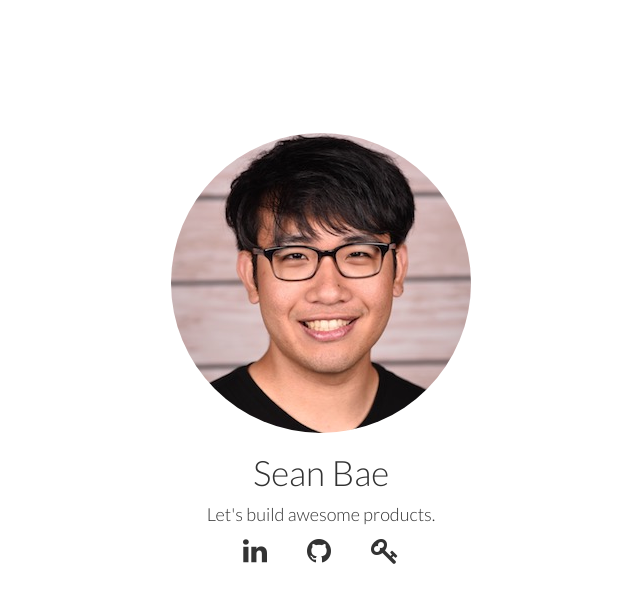
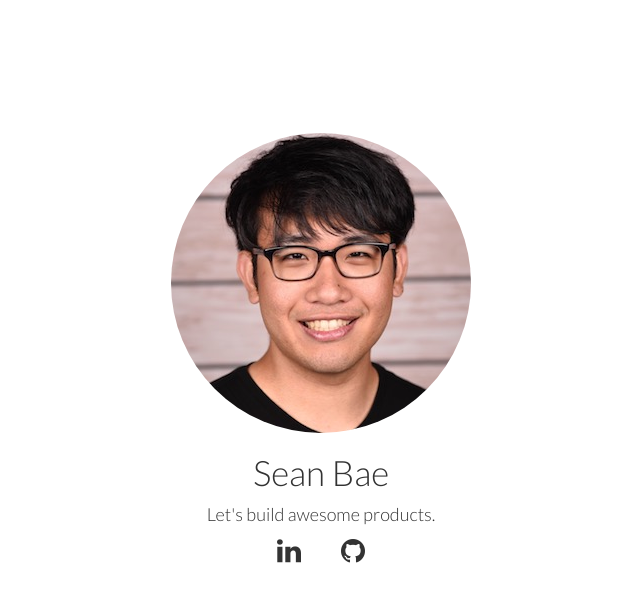
Before and after one commit to SeanBae/seanbae.github.io, a plain HTML site: page index.html in a window 1280 px wide. Shown: the whole page, without its empty margins (319-959 px from the left). Drawn offline with nearby package versions, Linux system fonts and the light colour scheme.

Commit message:
Remove keybase

```diff
--- a/index.html
+++ b/index.html
@@ -1 +1 @@
-<!DOCTYPE html><html><head><title>Sean Bae</title><link rel="stylesheet" href="css/animate.css"><link rel="stylesheet" href="https://maxcdn.bootstrapcdn.com/bootstrap/3.3.4/css/bootstrap.min.css"><link rel="stylesheet" href="https://fonts.googleapis.com/css?family=Lato:300"><link rel="stylesheet" href="https://maxcdn.bootstrapcdn.com/font-awesome/4.3.0/css/font-awesome.min.css"><link rel="stylesheet" href="css/style.css"></head><body><div class="container animated bounceInUp"><div class="row"><div id="main" class="col-md-12"><div class="profile"></div><h1>Sean Bae</h1><p class="intro">Let's build awesome products.</p><ul class="icons"><li><a href="https://linkedin.com/in/seanbae" target="_blank" rel="noopener"><i class="fa fa-linkedin fa-2x"></i></a></li><li><a href="https://github.com/seanbae" target="_blank" rel="noopener"><i class="fa fa-github fa-2x"></i></a></li><li><a href="https://keybase.io/seanbae" target="_blank" rel="noopener"><i class="fa fa-key fa-2x"></i></a></li></ul></div></div></div></body></html>
+<!DOCTYPE html><html><head><title>Sean Bae</title><link rel="stylesheet" href="css/animate.css"><link rel="stylesheet" href="https://maxcdn.bootstrapcdn.com/bootstrap/3.3.4/css/bootstrap.min.css"><link rel="stylesheet" href="https://fonts.googleapis.com/css?family=Lato:300"><link rel="stylesheet" href="https://maxcdn.bootstrapcdn.com/font-awesome/4.3.0/css/font-awesome.min.css"><link rel="stylesheet" href="css/style.css"></head><body><div class="container animated bounceInUp"><div class="row"><div id="main" class="col-md-12"><div class="profile"></div><h1>Sean Bae</h1><p class="intro">Let's build awesome products.</p><ul class="icons"><li><a href="https://linkedin.com/in/seanbae" target="_blank" rel="noopener"><i class="fa fa-linkedin fa-2x"></i></a></li><li><a href="https://github.com/seanbae" target="_blank" rel="noopener"><i class="fa fa-github fa-2x"></i></a></li></ul></div></div></div></body></html>
```
